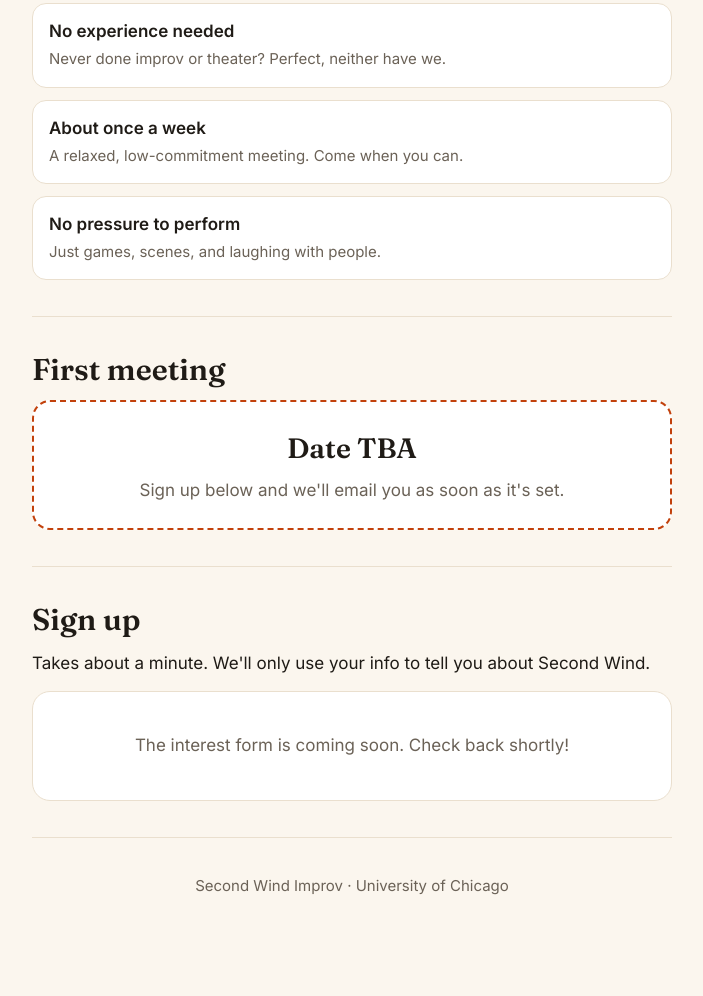
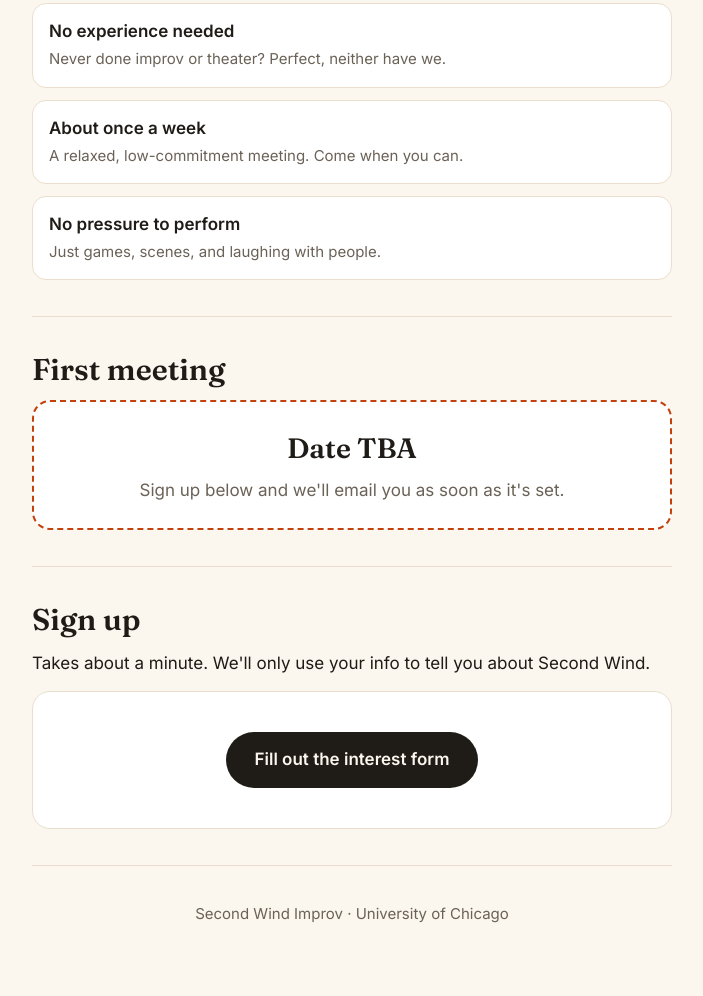
Before and after one commit to Ethan811787/Second-Wind-Site, a plain HTML site: page index.html in a window 1280 px wide. Shown: the part 576-1572 px from the top of the page, without its empty margins (288-991 px from the left). Before the commit the page ends 1544 px from the top, so only its background shows below. Drawn offline with Linux system fonts and the light colour scheme.

Commit message:
Link interest form
Co-Authored-By: Claude Opus 5.5 <noreply@anthropic.com>
Claude-Session: https://claude.ai/code/session_01KECTquDKCDJMGxYrYUgeAP

```diff
--- a/index.html
+++ b/index.html
@@ -100,7 +100,7 @@
       <div class="tag">New at UChicago</div>
       <h1>Second <span>Wind</span></h1>
       <p class="lede">A brand-new, beginner-friendly improv group. We're getting started this year and would love for you to be there.</p>
-      <a class="btn" href="#signup">I'm interested</a>
+      <a class="btn" href="https://forms.gle/crDKdGrxPHJvFKxE7" target="_blank" rel="noopener">I'm interested</a>
     </header>
 
     <section>
@@ -125,8 +125,9 @@
       <h2>Sign up</h2>
       <p>Takes about a minute. We'll only use your info to tell you about Second Wind.</p>
       <div class="form-box">
-        <!-- FORM: replace this placeholder with the Google Form embed iframe -->
-        <div class="form-placeholder">The interest form is coming soon. Check back shortly!</div>
+        <div class="form-placeholder">
+          <a class="btn" href="https://forms.gle/crDKdGrxPHJvFKxE7" target="_blank" rel="noopener">Fill out the interest form</a>
+        </div>
       </div>
     </section>
 
```
